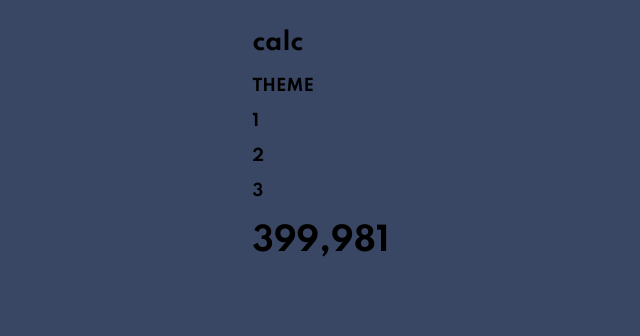
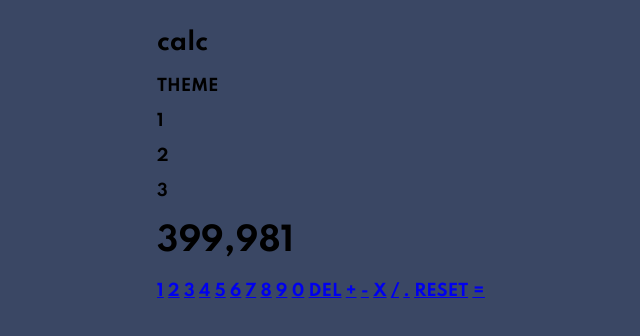
Before and after one commit to yaidercc/Calculadora, a plain HTML site: page index.html in a window 1280 px wide. Shown: the whole page, without its empty margins (319-959 px from the left). Drawn offline with Linux system fonts and the light colour scheme.

Commit message:
estructura diseñada

```diff
--- a/index.html
+++ b/index.html
@@ -27,7 +27,26 @@
         <div class="screen">
             <h1>399,981</h1>
         </div>
-        <div class="buttons"></div>
+        <div class="buttons">
+            <a href="#" class="key">1</a>
+            <a href="#" class="key">2</a>
+            <a href="#" class="key">3</a>
+            <a href="#" class="key">4</a>
+            <a href="#" class="key">5</a>
+            <a href="#" class="key">6</a>
+            <a href="#" class="key">7</a>
+            <a href="#" class="key">8</a>
+            <a href="#" class="key">9</a>
+            <a href="#" class="key">0</a>
+            <a href="#" class="delete">DEL</a>
+            <a href="#" class="operation">+</a>
+            <a href="#" class="operation">-</a>
+            <a href="#" class="operation">X</a>
+            <a href="#" class="operation">/</a>
+            <a href="#" class="operation">.</a>
+            <a href="#" class="reset">RESET</a>
+            <a href="#" class="result">=</a>
+        </div>
     </div>
 </body>
 </html>
```
